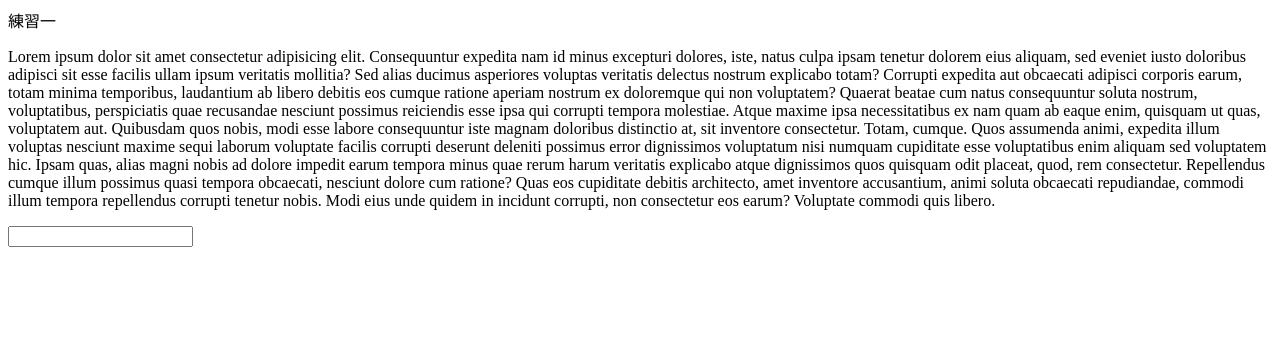
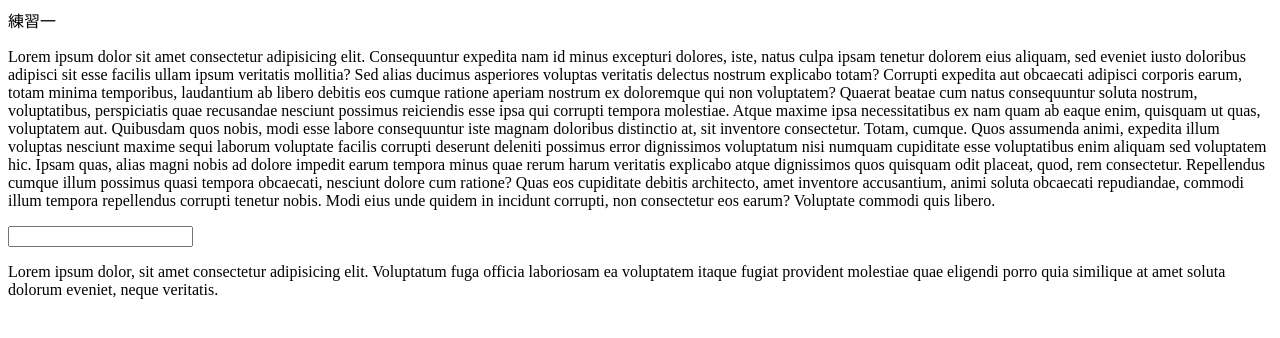
Before and after one commit to ismeleft/git-test, a plain HTML site: page index.html in a window 1280 px wide. Drawn offline with Linux system fonts and the light colour scheme.

Commit message:
add lorem

```diff
--- a/index.html
+++ b/index.html
@@ -4,3 +4,5 @@
 <form action="">
     <input type="text" name="" id="">
 </form>
+
+<p>Lorem ipsum dolor, sit amet consectetur adipisicing elit. Voluptatum fuga officia laboriosam ea voluptatem itaque fugiat provident molestiae quae eligendi porro quia similique at amet soluta dolorum eveniet, neque veritatis.</p>
```
